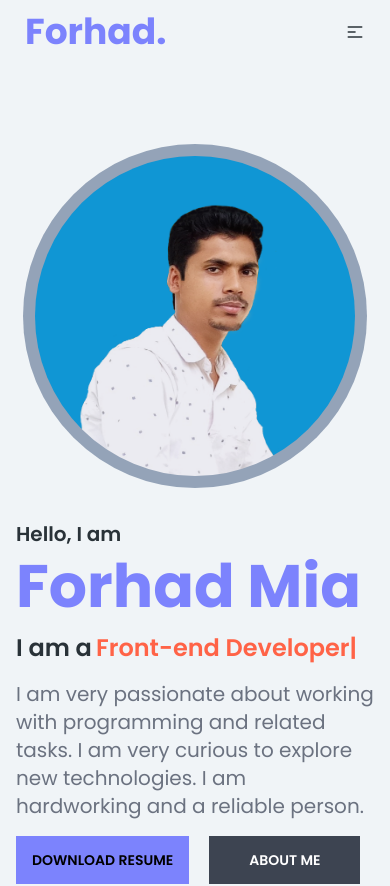
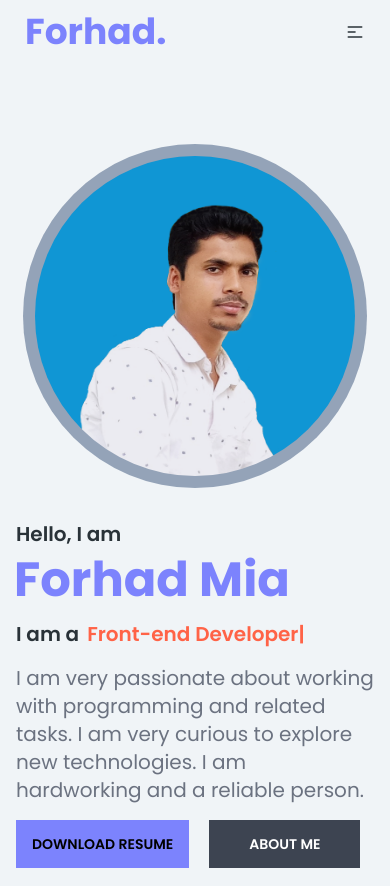
Before and after one commit to forhadmia1/my_protfolio, a React (Create React App) app: page /home in a window 390 px wide. Shown: the top 886 px of the page. Built offline with nearby package versions, Linux system fonts and the light colour scheme; no server answers.

Commit message:
responsive issue fixed

```diff
--- a/src/App.css
+++ b/src/App.css
@@ -1,11 +1,10 @@
 .banner-title{
   position: relative;
 }
-.banner-title::before{
+.banner-title::after{
   content: '';
   position: absolute;
   top: 0;
-  left:80px;
   animation: typing 20s ease 1s infinite;
   animation-play-state: running;
 }
--- a/src/pages/Home/HeroArea.js
+++ b/src/pages/Home/HeroArea.js
@@ -18,8 +18,8 @@ const HeroArea = () => {
             <div className='flex items-center order-2'>
                 <div>
                     <p className='text-xl mb-2 font-semibold'>Hello, I am</p>
-                    <h2 className='text-6xl font-bold mb-4 text-primary'>Forhad Mia</h2>
-                    <h3 className='mb-4 text-2xl banner-title font-semibold'>I am a</h3>
+                    <h2 className='text-5xl ml-[-2px] md:text-6xl font-bold mb-4 text-primary'>Forhad Mia</h2>
+                    <h3 className='mb-4 text-xl md:text-2xl banner-title font-semibold'><span className='mr-2'>I am a</span></h3>
                     <p className='mb-4 text-xl text-gray-500'>
                         I am very passionate about working with programming and related tasks. I am very curious to explore new technologies. I am hardworking and a reliable person.
                     </p>
```
